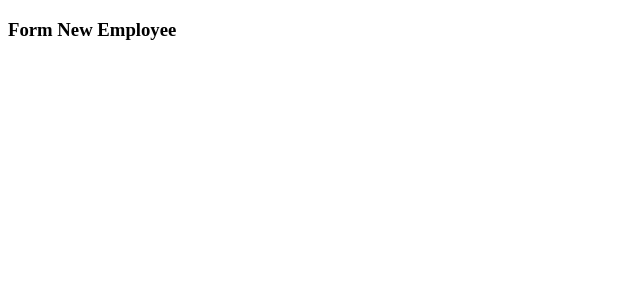
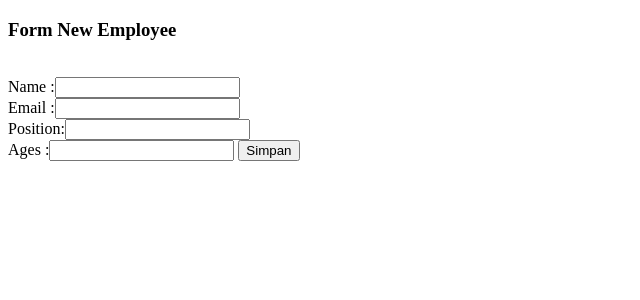
Before and after one commit to dickanirwansyah/django-python-employee, a Django app: page /add_employee in a window 1280 px wide. Shown: the top 300 px of the page, without its empty margins (0-640 px from the left). Run offline with Django 3.2, Linux system fonts and the light colour scheme; parts of the project's set-up code (start-up, migrations or seed data) failed here and were passed over.

Commit message:
commit employee

```diff
--- a/apps/employee_app/templates/employee_app/add_employee.html
+++ b/apps/employee_app/templates/employee_app/add_employee.html
@@ -6,5 +6,18 @@
 </head>
 <body>
     <h3>Form New Employee</h3>
+    <br/>
+     <form class="form-horizontal" method="POST" action="save_employee">
+        <!--name_employee-->
+            {% csrf_token %}
+            <label>Name    :<input type="text" name="name_employee"></label>
+            <br/>
+            <label>Email   :<input type="text" name="email_employee"></label>
+            <br/>
+            <label>Position:<input type="text" name="position_employee"></label>
+            <br/>
+            <label>Ages    :<input type="text" name="ages_employee"></label>
+            <input type="submit" value="Simpan">
+    </form>
 </body>
 </html>
--- a/apps/employee_app/templates/employee_app/index.html
+++ b/apps/employee_app/templates/employee_app/index.html
@@ -29,8 +29,8 @@
                     <td>{{employee.created_at}}</td>
                     <td>{{employee.updated_at}}</td>
                     <td>
-                        <a href="#">Update</a>
-                        <a href="#">Delete</a>
+                        <a href="/get_detail_employee/{{employee.id}}">Update</a>
+                        <a href="/delete_employee/{{employee.id}}">Delete</a>
                     </td>
                 </tr>
                 {% endfor %}
--- a/apps/employee_app/urls.py
+++ b/apps/employee_app/urls.py
@@ -3,5 +3,9 @@ from . import views
 
 urlpatterns =[
     url(r'^$', views.index),
-    url(r'^add_employee', views.add_new_employee)
+    url(r'^add_employee', views.add_new_employee),
+    url(r'^save_employee', views.save_employee),
+    url(r'^get_detail_employee/(?P<id>\d+)$', views.get_employee),
+    url(r'^update_employee/(?P<id>\d+)$', views.update_employee),
+    url(r'^delete_employee/(?P<id>\d+)$', views.destroy_employee)
 ]
--- a/apps/employee_app/views.py
+++ b/apps/employee_app/views.py
@@ -1,11 +1,11 @@
 # -*- coding: utf-8 -*-
 from __future__ import unicode_literals
 
-from django.shortcuts import render
+from django.shortcuts import render, redirect
 from models import employee
 
 
-# Create your views here. sama aja seperti controller pada spring-boot
+# views controller
 
 def index(request):
     employees = employee.objects.all()
@@ -14,3 +14,33 @@ def index(request):
 
 def add_new_employee(request):
     return render(request, 'employee_app/add_employee.html')
+
+def get_employee(request, id):
+    emp = employee.objects.get(id=id)
+    context = {"emp":emp}
+    return render(request, 'employee_app/update_employee.html', context)
+
+def destroy_employee(request, id):
+    emp = employee.objects.get(id = id)
+    emp.delete()
+    return redirect('/')
+
+def save_employee(request):
+    print request.POST
+    emp = employee(
+        name_employee = request.POST['name_employee'],
+        email_employee = request.POST['email_employee'],
+        position_employee = request.POST['position_employee'],
+        ages_employee = request.POST['ages_employee']
+    )
+    emp.save()
+    return redirect('/')
+
+def update_employee(request, id):
+    emp = employee.objects.get(id=id)
+    emp.name_employee= request.POST['name_employee']
+    emp.email_employee = request.POST['email_employee']
+    emp.position_employee = request.POST['position_employee']
+    emp.ages_employee = request.POST['ages_employee']
+    emp.save()
+    return redirect('/')
```
Also changed, not shown: apps/employee_app/templates/employee_app/update_employee.html (added, +23 -0 lines), 2 other files.
